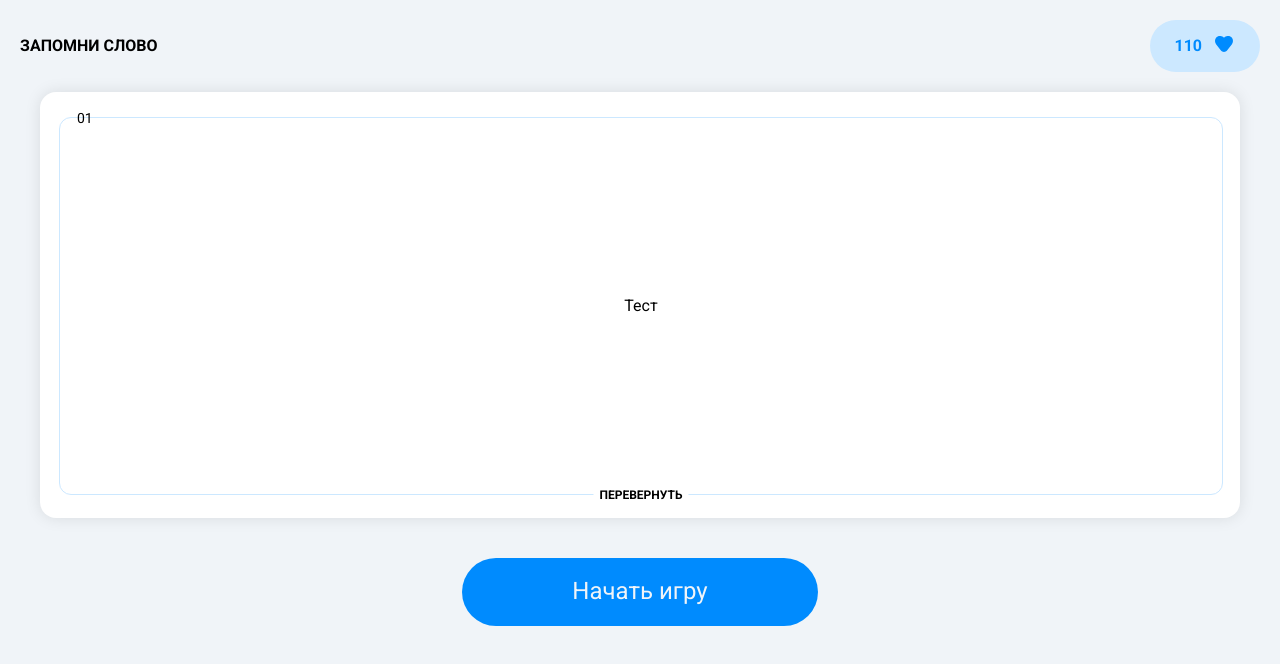
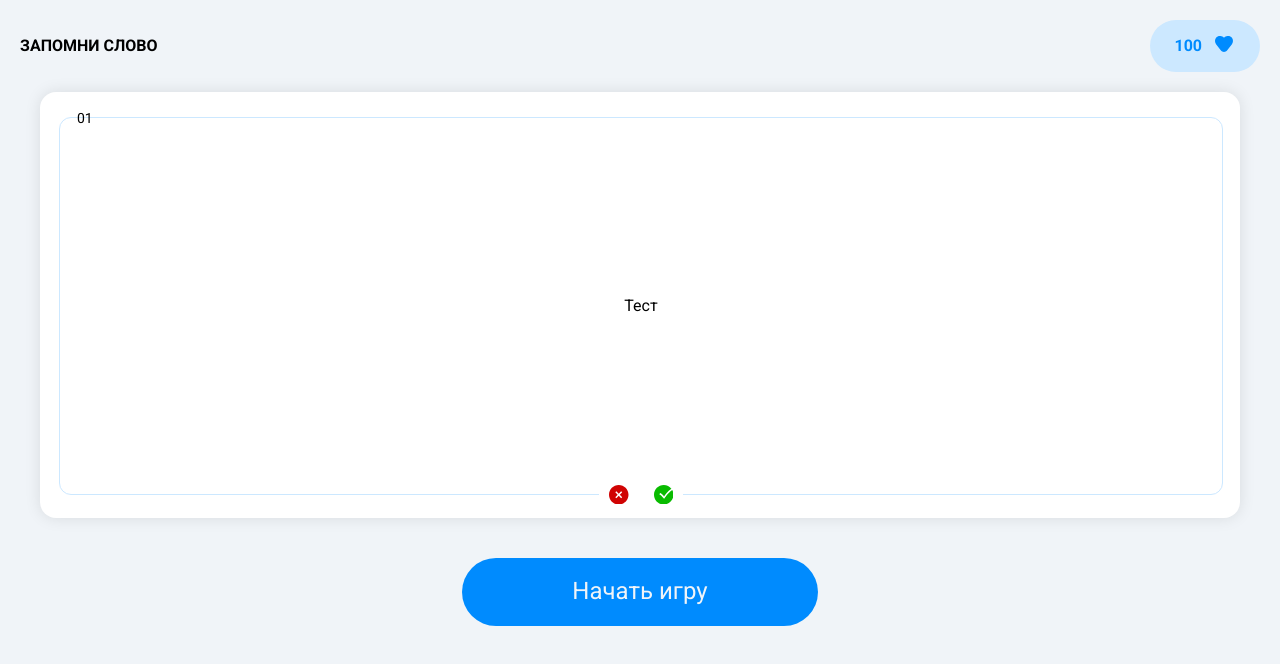
Before and after one commit to Alexandr799/learn-vue, a Vue app: page / in a window 1280 px wide. Both pictures are taken after a click on the button "ПЕРЕВЕРНУТЬ". Shown: the top 664 px of the page. Built offline with nearby package versions, Linux system fonts and the light colour scheme.

Commit message:
3-lesson. Сделал динамику

```diff
--- a/src/App.vue
+++ b/src/App.vue
@@ -13,11 +13,11 @@ import Score from './components/Score.vue';
         ЗАПОМНИ СЛОВО
       </div>
       <div>
-        <Score count="110" />
+        <Score count="100" />
       </div>
     </header>
     <div style="padding: 20px;">
-      <Card word="Тест" number="01"/>
+      <Card word="Test" translate="Тест" number="01"/>
     </div>
     <div class="button-line">
       <Button>Начать игру</Button>
--- a/src/components/Card.vue
+++ b/src/components/Card.vue
@@ -1,6 +1,11 @@
 <script setup>
+import { ref } from 'vue';
+import SuccessIcon from './Icons/SuccessIcon.vue';
+import IconReset from './Icons/IconReset.vue';
+
 const emit = defineEmits(['changeStatus', 'turn'])
-const { word, number } = defineProps({
+
+const { word, number, translate } = defineProps({
     word: {
         type: String,
         default: '',
@@ -8,8 +13,28 @@ const { word, number } = defineProps({
     number: {
         type: String,
         default: '01',
+    },
+    translate: {
+        type: String,
+        default: '',
     }
 })
+
+const status = ref('choising')
+const isTurned = ref(false)
+
+
+function turn() {
+    isTurned.value = !isTurned.value
+    emit('turn')
+}
+
+function changeStatus(newStatus) {
+    isTurned.value = false
+    status.value = newStatus
+    emit('changeStatus')
+}
+
 </script>
 
 <template>
@@ -18,10 +43,21 @@ const { word, number } = defineProps({
             <span class="number">
                 {{ number }}
             </span>
-            {{ word }}
-            <button class="changebutton">
+            <span v-if="status === 'success' || status === 'fail'" class="status-panel">
+                <SuccessIcon v-if="status === 'success'"/>
+                <IconReset v-if="status === 'fail'"/>
+            </span>
+            {{ !isTurned && status === 'choising' ? word : translate }}
+            <button v-if="!isTurned && status === 'choising'" class="turnbutton" @click="turn">
                 Перевернуть
             </button>
+            <div v-if="isTurned" class="choiseStatusPanel">
+                <IconReset style="cursor: pointer;" :width="19.5" :height="19.5" @click="changeStatus('fail')" />
+                <SuccessIcon style="cursor: pointer;" :width="19.5" :height="19.5" @click="changeStatus('success')" />
+            </div>
+            <span v-if="!isTurned && status !== 'choising'" class="endlabel">
+                ЗАВЕРШЕНО
+            </span>
         </div>
     </article>
 </template>
@@ -56,7 +92,7 @@ const { word, number } = defineProps({
     position: relative;
 }
 
-.changebutton {
+.turnbutton, .endlabel {
     position: absolute;
     left: 50%;
     bottom: -11px;
@@ -70,4 +106,24 @@ const { word, number } = defineProps({
     line-height: 18px;
     letter-spacing: 12%;
 }
+
+.choiseStatusPanel {
+    display: flex;
+    gap: 25px;
+    padding: 3px 10px;
+    position: absolute;
+    align-items: center;
+    justify-content: center;
+    background-color: var(--color-card);
+    bottom: -13px;
+    left: 50%;
+    transform: translateX(-50%);
+}
+
+.status-panel {
+    position: absolute;
+    top: -19px;
+    left: 50%;
+    transform: translateX(-50%);
+}
 </style>
--- /dev/null
+++ b/src/components/Icons/IconReset.vue
@@ -0,0 +1,22 @@
+<script setup>
+const { width, height } = defineProps({
+    width: {
+        type: Number,
+        default: 39,
+    },
+    height: {
+        type: Number,
+        default: 39,
+    },
+})
+</script>
+
+<template>
+    <svg :width="width" :height="height" viewBox="0 0 39 39" fill="none" xmlns="http://www.w3.org/2000/svg">
+        <path fill-rule="evenodd" clip-rule="evenodd"
+            d="M26.422 24.278L24.3 26.4L19.498 21.602L14.698 26.394L12.578 24.272L17.376 19.482L12.578 14.686L14.7 12.564L19.5 17.362L24.302 12.568L26.422 14.692L21.622 19.482L26.422 24.278ZM19.5 0C8.748 0 0 8.748 0 19.5C0 30.252 8.748 39 19.5 39C30.252 39 39 30.252 39 19.5C39 8.748 30.252 0 19.5 0Z"
+            fill="#D00303" />
+    </svg>
+</template>
+
+<style scope></style>
--- /dev/null
+++ b/src/components/Icons/SuccessIcon.vue
@@ -0,0 +1,23 @@
+<script setup>
+const { width, height } = defineProps({
+    width: {
+        type: Number,
+        default: 36,
+    },
+    height: {
+        type: Number,
+        default: 36,
+    },
+})
+</script>
+
+<template>
+    <svg :width="width" :height="height" viewBox="0 0 36 36" fill="none" xmlns="http://www.w3.org/2000/svg">
+        <path fill-rule="evenodd" clip-rule="evenodd"
+            d="M19.8129 24.1071L19.416 24.8105H17.8652L17.3982 24.1902C17.3705 24.1477 14.6252 20.0455 11.0769 17.8006L9.90462 17.0622L11.3852 14.7212L12.5538 15.4597C15.1108 17.0751 17.2338 19.4345 18.4855 21.0092C20.4517 18.0462 25.056 11.8745 32.1175 6.86954C28.8185 2.69354 23.7212 0 18 0C8.07508 0 0 8.07508 0 18C0 27.9249 8.07508 36 18 36C27.9249 36 36 27.9249 36 18C36 14.7932 35.1471 11.7877 33.672 9.17723C24.7495 15.5391 19.8665 24.0129 19.8129 24.1071Z"
+            fill="#09BB00" />
+    </svg>
+
+</template>
+
+<style scope></style>
```
